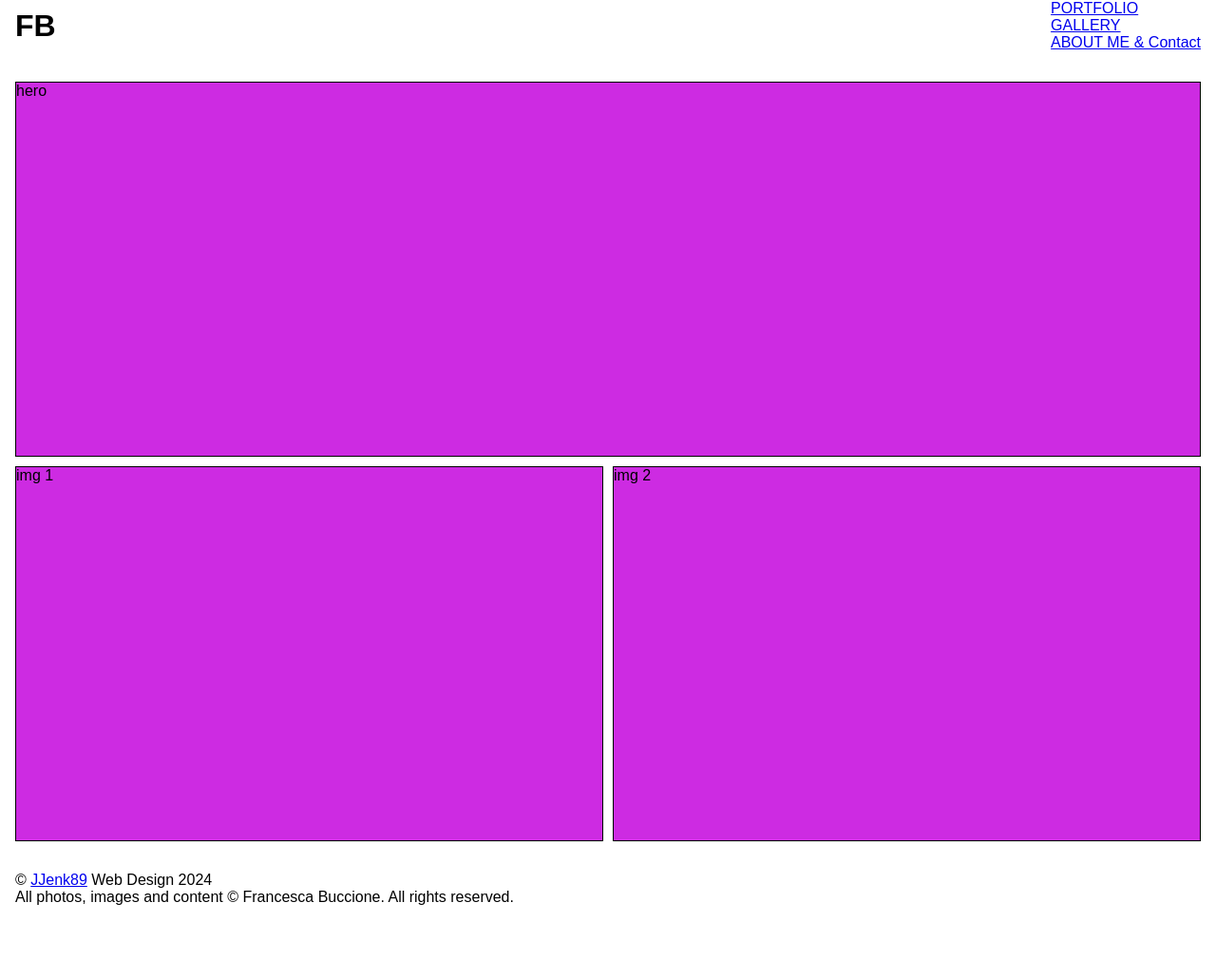
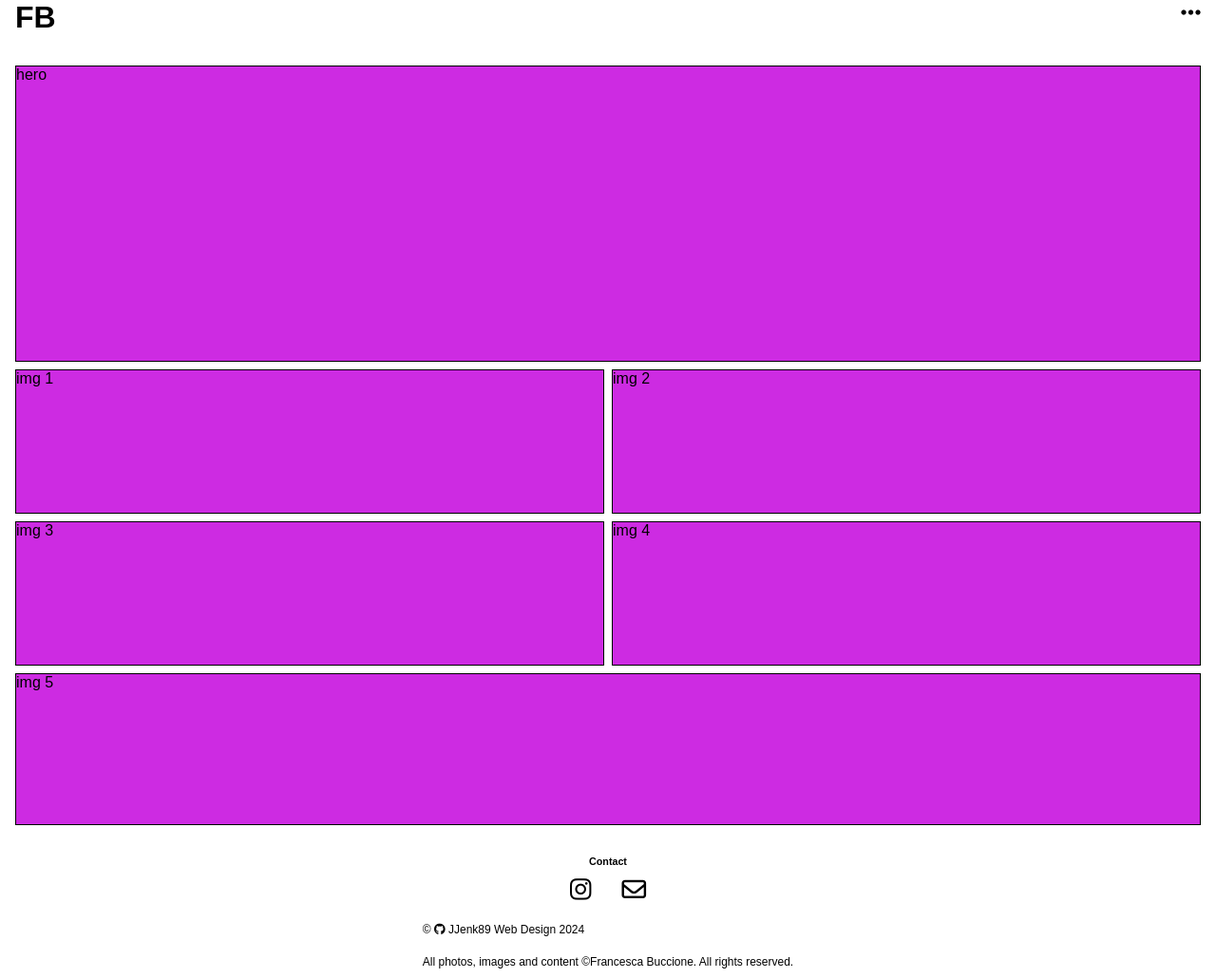
Before and after one commit to JJenk89/fb_portfolio, a plain HTML site: page index.html in a window 1280 px wide. Shown: the whole page at 95% size. Before the commit the page ends 954 px from the top, so only its background shows below. Drawn offline with Linux system fonts and the light colour scheme.

Commit message:
menu created

```diff
--- a/assets/css/index.css
+++ b/assets/css/index.css
@@ -5,30 +5,68 @@
 	font-family: arial;
 }
 
+/*  */
+/*  */ /*  */
 /* MOBILE STYLES */
+/*  */ /*  */ /*  */
 
 header {
 	display: flex;
 	justify-content: space-between;
+	align-items: flex-start;
+	background-color: transparent;
+	padding: 0 1rem 0 1rem;
+}
+
+nav {
+	display: flex;
+	flex-direction: column;
+	height: 100vh;
+	width: 100%;
+	justify-content: center;
 	align-items: center;
-	margin: 0 1rem 0 1rem;
+	z-index: 2;
 }
 
 .nav-items {
 	list-style: none;
 }
 
+.nav-items > li {
+	padding: 1rem;
+	font-weight: 600;
+}
+
+a {
+	text-decoration: none;
+	color: black;
+}
+
+.burger {
+	border: none;
+	background-color: transparent;
+	font-size: 1.5rem;
+}
+
+.cross {
+	border: none;
+	background-color: transparent;
+	font-size: 1.5rem;
+}
+
+/*  */
+/*  */ /*  */
+/* IMAGE GALLERY */
+/*  */ /*  */ /*  */
+
 .grid-wrapper {
 	display: grid;
-	grid-template-columns: 1fr 1fr 1fr 1fr;
-	grid-template-rows: auto;
+	grid-template-columns: repeat(4, 1fr);
+	grid-template-rows: repeat(5, 1fr);
 	margin: 2rem 1rem 2rem 1rem;
 	min-height: 100vh;
 	justify-content: center;
-	grid-template-areas:
-		"hero hero hero hero"
-		"img1 img1 img2 img2";
-	gap: 10px;
+	gap: 8px;
 }
 .grid-wrapper > div {
 	border: 1px solid rgb(0, 0, 0);
@@ -36,18 +74,74 @@ header {
 }
 
 .hero {
-	grid-area: hero;
+	grid-column: span 4 / span 4;
+	grid-row: span 2 / span 2;
 }
 
 .img1 {
-	grid-area: img1;
+	grid-column: span 2 / span 2;
+	grid-row-start: 3;
 }
 .img2 {
-	grid-area: img2;
+	grid-column: span 2 / span 2;
+	grid-column-start: 3;
+	grid-row-start: 3;
 }
+.img3 {
+	grid-column: span 2 / span 2;
+	grid-row-start: 4;
+}
+.img4 {
+	grid-column: span 2 / span 2;
+	grid-column-start: 3;
+	grid-row-start: 4;
+}
+.img5 {
+	grid-column: span 4 / span 4;
+	grid-row: span 2 / span 2;
+	grid-row-start: 5;
+}
+
+/*  */
+/*  */ /*  */
+/* FOOTER */
+/*  */ /*  */ /*  */
 
 footer {
 	display: flex;
 	flex-direction: column;
 	margin: 0 1rem 0 1rem;
+	justify-items: center;
+	justify-content: flex-start;
+	align-items: center;
 }
+
+.socials {
+	font-size: 1.6rem;
+	display: flex;
+	justify-content: center;
+	gap: 2rem;
+	width: 100%;
+	padding: 10px;
+}
+
+.attributions {
+	font-size: 12px;
+}
+.attributions > p {
+	padding: 10px;
+}
+
+.hidden {
+	display: none;
+}
+
+/*  */ /*  */ /*  */ /*  */
+/*  */ /*  */ /*  */ /*  */
+/*  */ /*  */ /*  */ /*  */
+/*  */ /*  */ /*  */ /*  */
+/* MEDIA QUERIES */
+
+/*  */ /*  */ /*  */
+/* TABLETS */
+/*  */ /*  */ /*  */
--- a/assets/js/main.js
+++ b/assets/js/main.js
@@ -1,3 +1,20 @@
 //Init app
 //Lightboxes
 //Carousel
+//Burger
+const burger = document.getElementById("burger");
+const menu = document.getElementById("menu");
+const cross = document.getElementById("cross");
+
+burger.addEventListener("click", () => {
+	console.log("burger clicked");
+	menu.classList.remove("hidden");
+	cross.classList.remove("hidden");
+	burger.classList.toggle("hidden");
+});
+
+cross.addEventListener("click", () => {
+	cross.classList.toggle("hidden");
+	menu.classList.toggle("hidden");
+	burger.classList.toggle("hidden");
+});
--- a/index.html
+++ b/index.html
@@ -5,33 +5,43 @@
     <meta name="viewport" content="width=device-width, initial-scale=1.0">
     <link rel="stylesheet" href="/assets/css/index.css">
     <script src="/assets/js/main.js" defer></script>
-    <title>Francesca Photography</title>
+    <script src="https://kit.fontawesome.com/b05d5458c5.js" crossorigin="anonymous"></script>
+    <title>Visuals by Francesca Buccione</title>
 </head>
 <body>
     <header>
         <div class="logo"><h1>FB</h1></div>
-        <nav>
-            <ul class="nav-items">
-                <li><a href="/">PORTFOLIO</a></li>
-                <li><a href="/html/gallery/gallery.html">GALLERY</a></li>
-                <li><a href="/html/about.html">ABOUT ME & Contact</a></li>
+
+        <nav class="hidden" id="menu">
+            <ul class="nav-items " >
+                <li><a href="/">Portfolio</a></li>
+                <li><a href="/html/gallery/gallery.html">Gallery</a></li>
+                <li><a href="/html/about.html">About Me</a></li>
             </ul>
         </nav>
+        <button class="burger" id="burger"><i class="fa-solid fa-ellipsis" style="color: #000000;"></i></button>
+        <button class="cross hidden" id="cross"><i class="fa-solid fa-xmark" style="color: #000000;"></i></button>
     </header>
     <section class="gallery">
         <div class="grid-wrapper">
         <div class="hero">hero</div>
         <div class="img1">img 1</div>
-        <div class="img2">img 2</div></div>
+        <div class="img2">img 2</div>
+        <div class="img3">img 3</div>
+        <div class="img4">img 4</div>
+        <div class="img5">img 5</div>
+    </div>
 
     </section>
     <footer>
+        <h6>Contact</h6>
         <section class="socials">
-            <!-- ADD SOCIAL LINKS -->
+            <a href="https://www.instagram.com/francesca.buccione" target="_blank"><i class="fa-brands fa-instagram" style="color: #000000;"></i></a>
+            <a href="mailto:"><i class="fa-regular fa-envelope" style="color: #000000;"></i></a>
         </section>
         <div class="attributions">
-            <p>&#169; <a href="https://github.com/JJenk89" target="_blank">JJenk89</a> Web Design 2024</p>
-            <p>All photos, images and content &#169; Francesca Buccione. All rights reserved.</p>
+            <p class="github">&#169; <a href="https://github.com/JJenk89" target="_blank"><i class="fa-brands fa-github" style="color: #000000;"></i> JJenk89</a>  Web Design 2024</p>
+            <p class="rights">All photos, images and content &#169;Francesca Buccione. All rights reserved.</p>
 
         </div>
 
```
Also changed, not shown: html/about.html (+1 -0 lines), html/gallery/gallery.html (+1 -0 lines), 2 other files.
